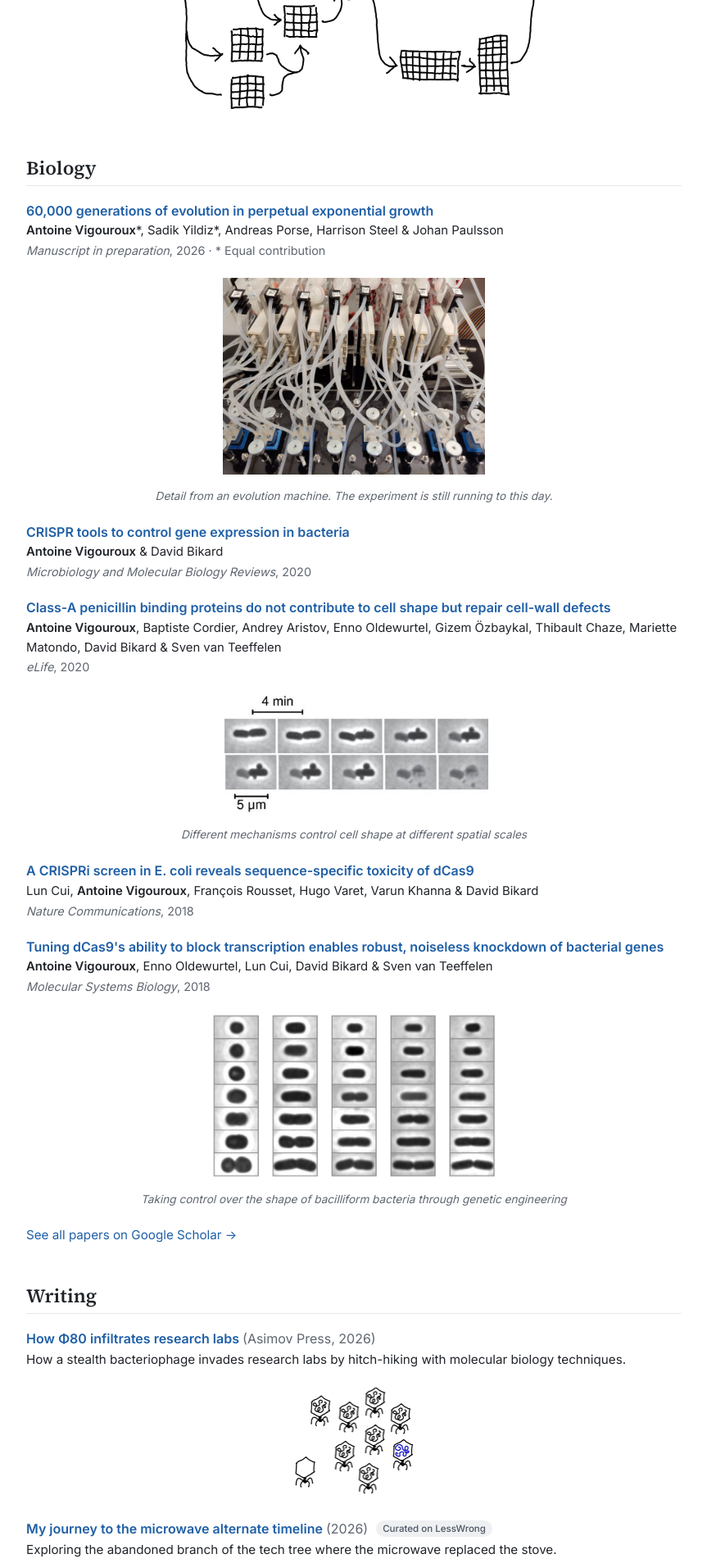
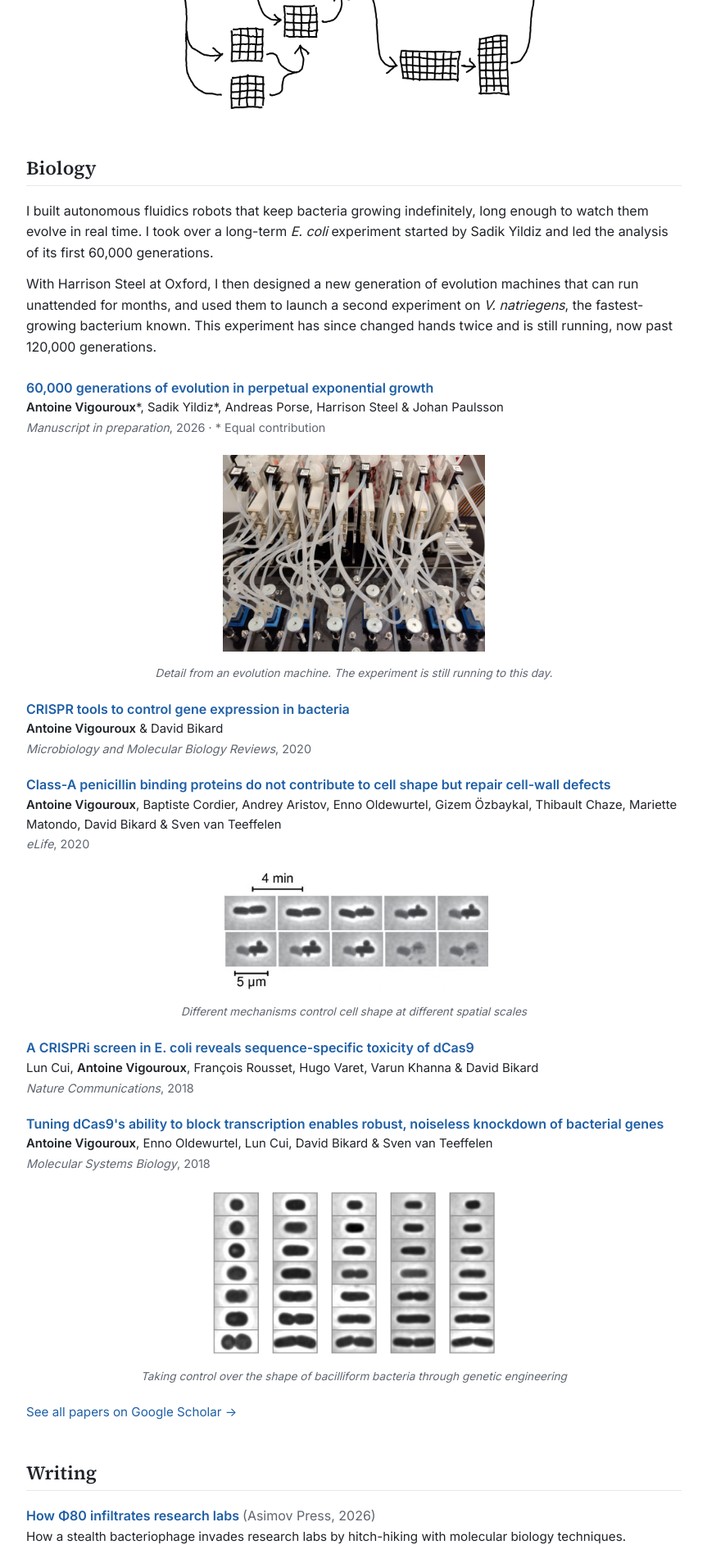
Before and after one commit to Antovigo/Antovigo.github.io, a Jekyll site: the page built from index.html, in a window 1280 px wide. Shown: the part 1000-2907 px from the top of the page at 82% size, without its empty margins (208-1071 px from the left). Built offline with Jekyll 4.4.1, drawn with Linux system fonts in a browser that asks for light colours.

Commit message:
Add postdoc description to the biology section
Co-Authored-By: Claude Opus 5.5 <noreply@anthropic.com>

```diff
--- a/assets/css/style.css
+++ b/assets/css/style.css
@@ -149,6 +149,8 @@ section { scroll-margin-top: 64px; } /* clear the sticky tabs */
 
 #about { margin-top: 28px; font-size: 1.05rem; }
 
+.section-intro { margin-bottom: 24px; }
+
 /* Item lists (papers & posts) */
 
 .items { list-style: none; padding: 0; margin: 0; }
--- a/index.html
+++ b/index.html
@@ -52,6 +52,17 @@ image: /assets/img/headshot.jpg
 
 <section id="biology">
   <h2>Biology</h2>
+  <div class="section-intro">
+    <p>
+      I built autonomous fluidics robots that keep bacteria growing indefinitely, long enough to watch them evolve in real time.
+      I took over a long-term <em>E. coli</em> experiment started by Sadik Yildiz and led the analysis of its first 60,000 generations.
+    </p>
+    <p>
+      With Harrison Steel at Oxford, I then designed a new generation of evolution machines that can run unattended for months,
+      and used them to launch a second experiment on <em>V. natriegens</em>, the fastest-growing bacterium known.
+      This experiment has since changed hands twice and is still running, now past 120,000 generations.
+    </p>
+  </div>
   <ul class="items">
     {%- assign papers = site.data.publications | where: "section", "biology" %}
     {%- for pub in papers %}{% include paper.html pub=pub %}{% endfor %}
```
